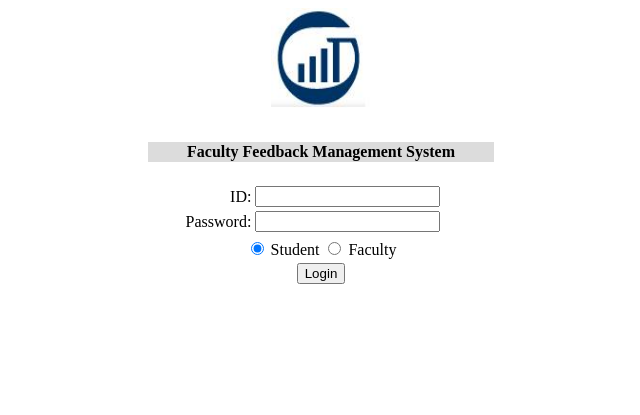
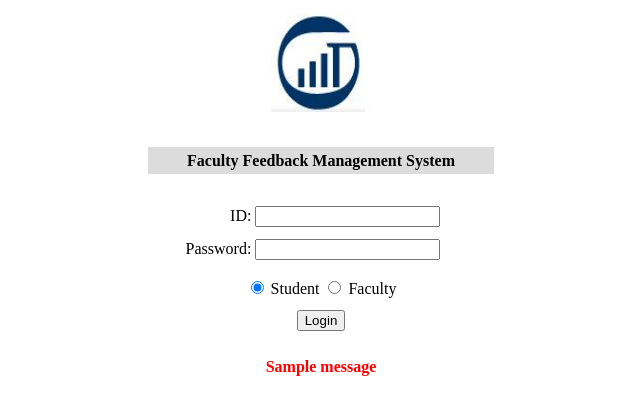
Before and after one commit to Project-Garuda/feedback, a Flask app: page / in a window 1280 px wide. Shown: the top 415 px of the page, without its empty margins (319-959 px from the left). Run offline with Flask 2, Linux system fonts and the light colour scheme; tables that the repository leaves empty hold one stand-in row (values such as "Sample post"); one stand-in notice (Sample message) is shown.

Commit message:
Changes in html

```diff
--- a/project/__init__.py
+++ b/project/__init__.py
@@ -26,6 +26,7 @@ create_engine_models()
 from project.mod_student import controllers
 from project.mod_student.controllers import mod_student
 from project.mod_student.models import Student
+from project.mod_faculty.models import Faculty
 app.register_blueprint(mod_student, url_prefix='/student')
 
 
@@ -35,11 +36,13 @@ def home():
         user_id = request.form['login_username']
         if request.form['role'] == 'student':
             student = Student.query.filter(Student.id == user_id).first()
-            print(student.password)
-            print(request.form['secretkey'])
-            print(bcrypt.check_password_hash(student.password, request.form['secretkey']))
             if student and bcrypt.check_password_hash(student.password, request.form['secretkey']):
+                session['user'] = user_id
                 return redirect(url_for('.student.student_dashboard'))
             else:
-                return " Login unsuccessful"
+                flash("Login failed!")
+        else:
+            faculty = Faculty.query.filter(Faculty.id == user_id).first()
+
+
     return render_template('index.html')
--- a/project/templates/index.html
+++ b/project/templates/index.html
@@ -17,12 +17,17 @@ if (self != top) { try { if (document.domain != top.document.domain) { throw "Cl
 #more{
   cursor: pointer;
 }
+td {
+    padding-top: .3em;
+    padding-bottom: .3em;
+}
 </style>
 
 
 </head>
 
 <body text="#000000" bgcolor="#ffffff" link="#0000cc" vlink="#0000cc" alink="#0000cc" onLoad="squirrelmail_loginpage_onload();">
+
 <form action="{{ url_for('.home') }}" method="post" name="login_form"  >
 <table bgcolor="#ffffff" border="0" cellspacing="0" cellpadding="0" width="100%"><tr><td align="center"><center><img src="static/images/iiitg.JPG" alt="Indian Institute of Information Technology Guwahati Logo" width="100" height="100" /><br />
 <small><br />
@@ -59,7 +64,15 @@ if (self != top) { try { if (document.domain != top.document.domain) { throw "Cl
 </center></td>
 </tr>
 </table>
-
+<center>
+{% with messages = get_flashed_messages() %}
+         {% if messages %}
+                {% for message in messages %}
+                    <b><p style="color:red;">{{ message }}</p></b>
+                {% endfor %}
+          {% endif %}
+{% endwith %}
+</center>
 </form>
 </body>
 </html>
```
